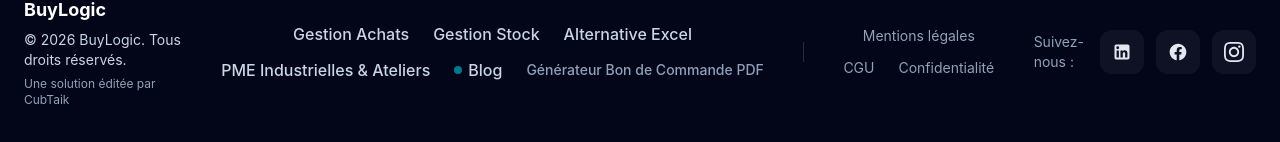
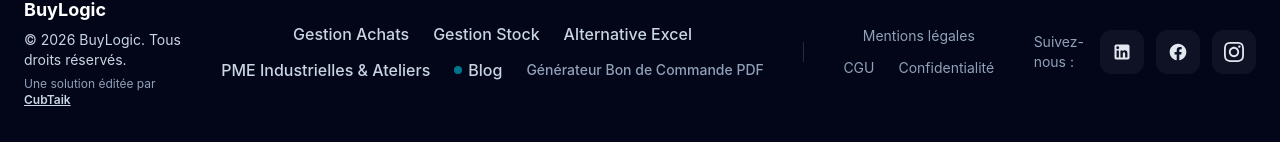
Before and after one commit to AlexConceptDevelopper/buylogic, a React (Vite) app in the folder frontend/: page / in a window 1280 px wide. Shown: the part 5709-5851 px from the top of the page. Built offline with nearby package versions, Linux system fonts and the light colour scheme.

Commit message:
add cubtaik on footer

```diff
--- a/frontend/src/components/Footer.tsx
+++ b/frontend/src/components/Footer.tsx
@@ -9,7 +9,15 @@
           <p className="text-white font-bold text-lg">BuyLogic</p>
           <p className="text-sm">© 2026 BuyLogic. Tous droits réservés.</p>
           <p className="text-xs text-slate-400">
-            Une solution éditée par CubTaik{" "}
+            Une solution éditée par{" "}
+            <a
+              href="https://www.cubtaik.fr"
+              target="_blank"
+              rel="noopener noreferrer"
+              className="text-slate-300 hover:text-cyan-400 font-semibold underline transition"
+            >
+              CubTaik
+            </a>
           </p>
         </div>
 
```
